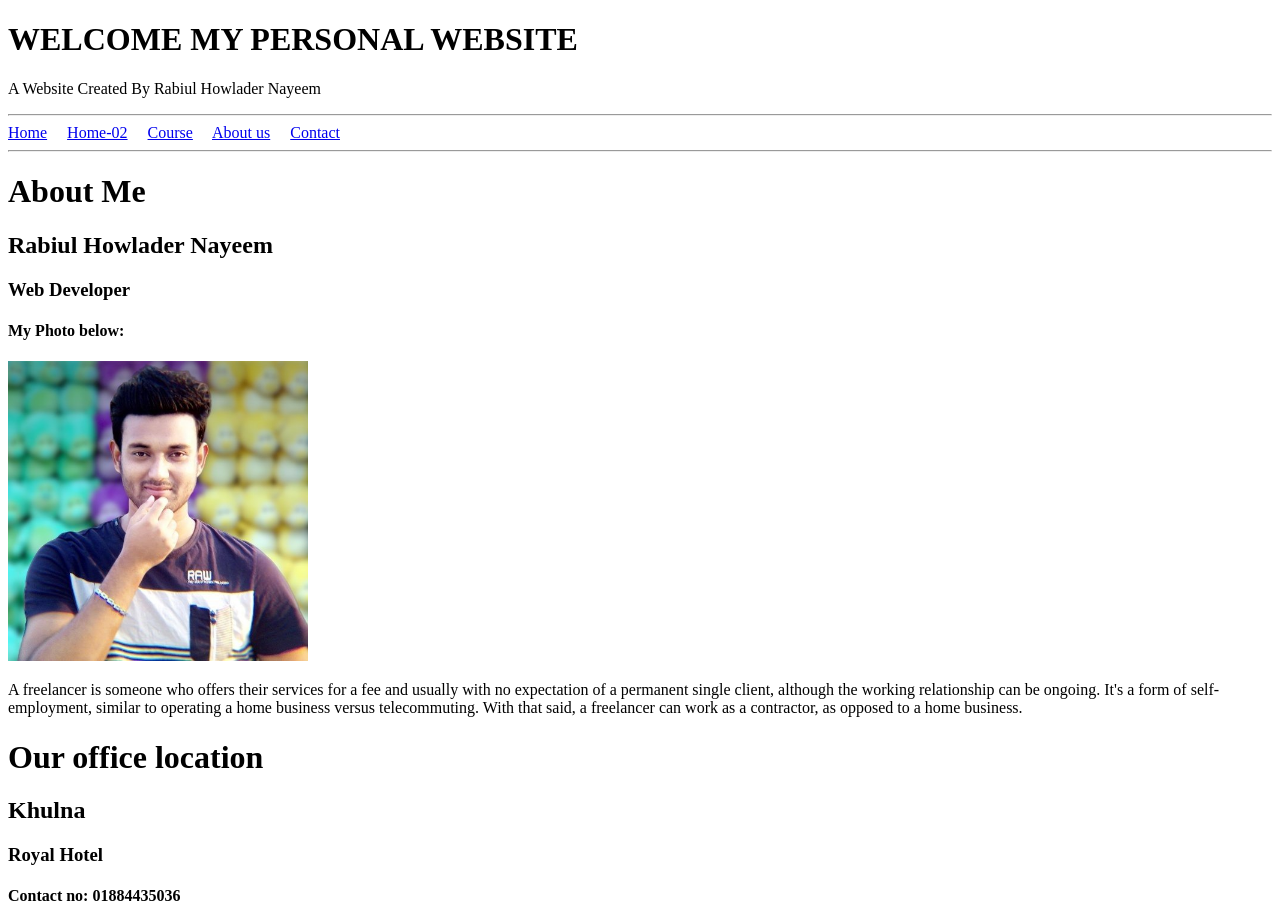
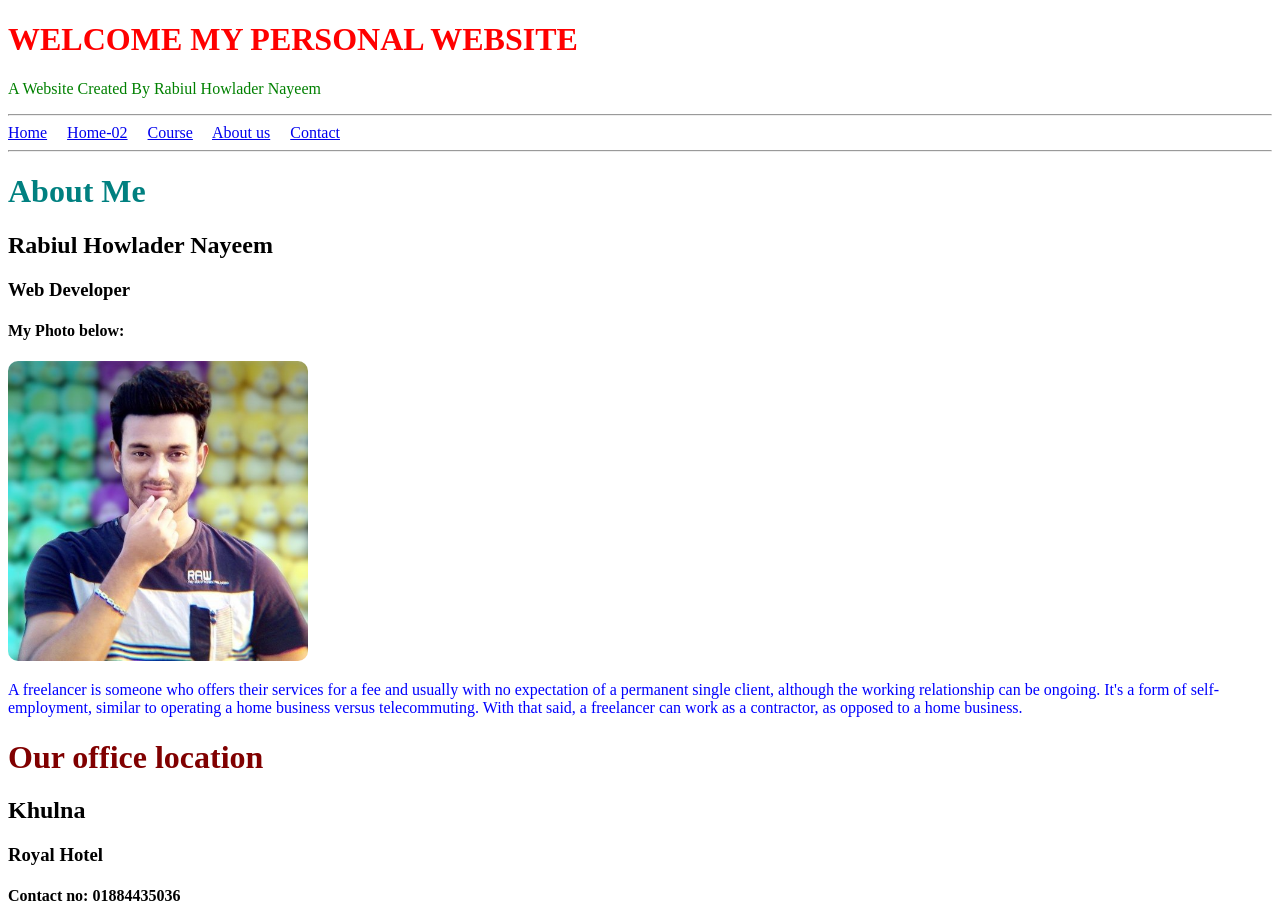
Before and after one commit to rhnayeemofficial/First-CSS, a plain HTML site: page index.html in a window 1280 px wide. Shown: the top 924 px of the page. Drawn offline with Linux system fonts and the light colour scheme; grey boxes are pictures that could not be loaded.

Commit message:
Frist CSS

```diff
--- a/index.html
+++ b/index.html
@@ -1,3 +1,4 @@
+
 
 <!DOCTYPE html>
 <html lang="en">
@@ -5,10 +6,11 @@
     <meta charset="UTF-8">
     <meta name="viewport" content="width=device-width, initial-scale=1.0">
     <title>serve human foundation</title>
+    <link rel="stylesheet" href="style.css">
 </head>
 <body>
-    <h1>WELCOME MY PERSONAL WEBSITE</h1>
-    <p>A Website Created By Rabiul Howlader Nayeem</p>
+    <h1 style="color: red;">WELCOME MY PERSONAL WEBSITE</h1>
+    <p style="color: green;">A Website Created By Rabiul Howlader Nayeem</p>
 
 
     <hr>
@@ -19,14 +21,14 @@
 	<a href="contact-us.html">Contact</a>&nbsp&nbsp&nbsp&nbsp
 	<hr>
 
-	<h1>About Me</h1>
+	<h1 style="color: teal;">About Me</h1>
 	<h2>Rabiul Howlader Nayeem</h2>
 	<h3>Web Developer</h3>
     <h4>My Photo below:</h4>
-    <img width="300px" height="300px"src="Profile Picture.jpg" alt="my-image">
-    <p>A freelancer is someone who offers their services for a fee and usually with no expectation of a permanent single client, although the working relationship can be ongoing. It's a form of self-employment, similar to operating a home business versus telecommuting. With that said, a freelancer can work as a contractor, as opposed to a home business.</p>
+    <img style="border-radius: 10px;" width="300px" height="300px"src="Profile Picture.jpg" alt="my-image">
+    <p style="color: blue;">A freelancer is someone who offers their services for a fee and usually with no expectation of a permanent single client, although the working relationship can be ongoing. It's a form of self-employment, similar to operating a home business versus telecommuting. With that said, a freelancer can work as a contractor, as opposed to a home business.</p>
 
-    <h1>Our office location</h1>
+    <h1 style="color:maroon ;">Our office location</h1>
     <h2>Khulna</h2>
     <h3>Royal Hotel</h3>
     <h4>Contact no: 01884435036 </h4>
```
